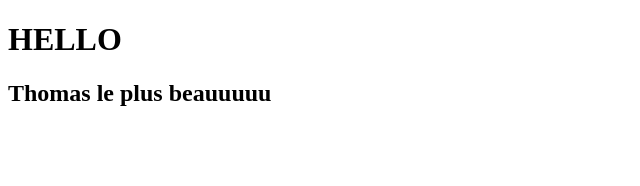
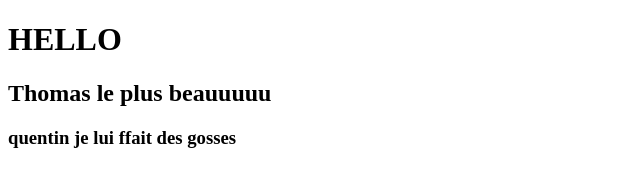
Before and after one commit to Wolap/Test-cours-git, a plain HTML site: page index.html in a window 1280 px wide. Shown: the whole page, without its empty margins (0-640 px from the left). Drawn offline with Linux system fonts and the light colour scheme.

Commit message:
🐛 lemojiestbo

```diff
--- a/index.html
+++ b/index.html
@@ -9,5 +9,7 @@
     <h1> HELLO </h1>
 
     <h2>Thomas le plus beauuuuu</h2>
+
+    <h3>quentin je lui ffait des gosses</h3>
 </body>
 </html>
```
